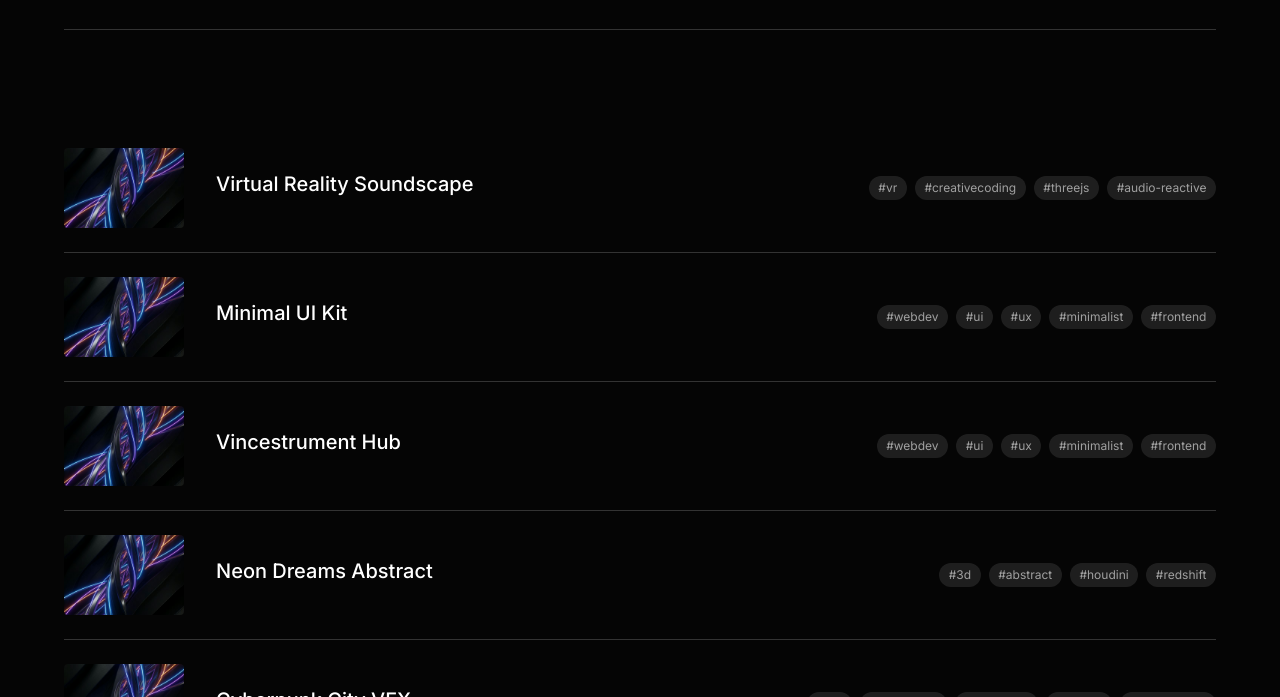
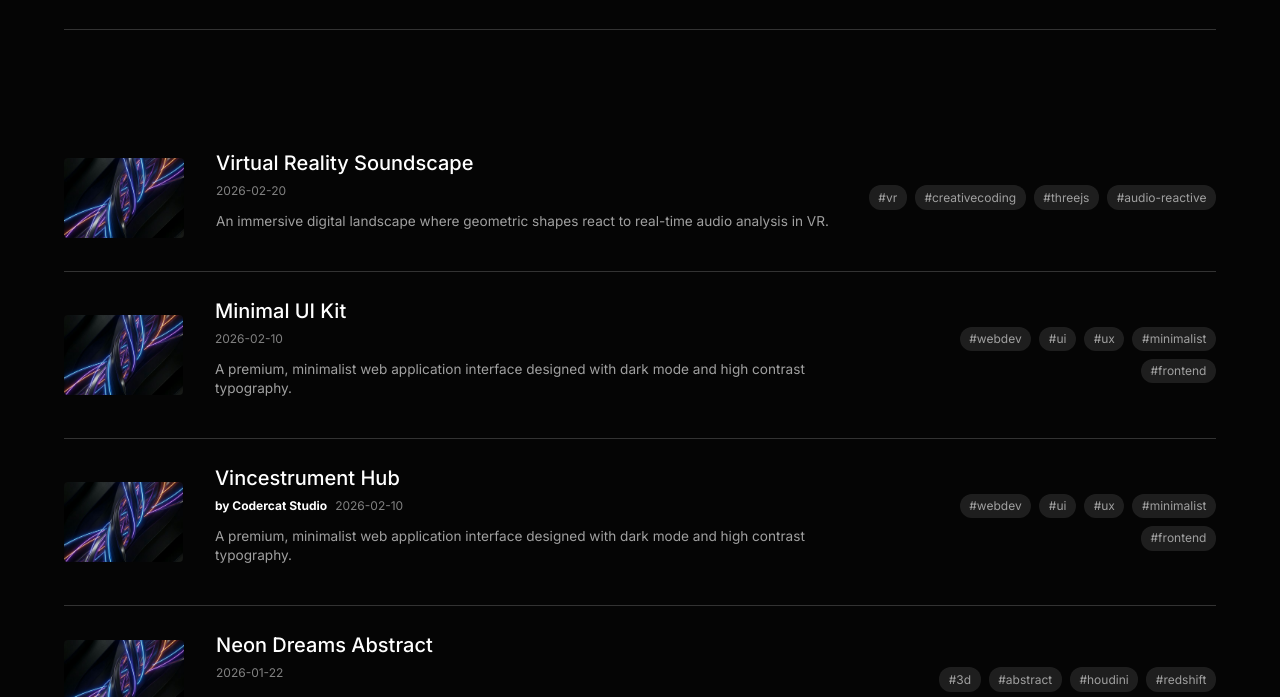
Before and after one commit to drmbt/portfolio, a website built with Vite: page index.html in a window 1280 px wide. Both pictures are taken after a click on the button 1199 px from the left and 82 px from the top of the page. Shown: the part 103-800 px from the top of the page. Built offline with nearby package versions, Linux system fonts and the light colour scheme.

Commit message:
Add author, date, and description metadata rendering to grid

```diff
--- a/public/projects/index.json
+++ b/public/projects/index.json
@@ -42,6 +42,7 @@
   },
   {
     "title": "Vincestrument Hub",
+    "author": "Codercat Studio",
     "description": "A premium, minimalist web application interface designed with dark mode and high contrast typography.",
     "hashtags": [
       "webdev",
--- a/src/main.js
+++ b/src/main.js
@@ -172,12 +172,17 @@ class PortfolioApp {
         .map(tag => `<span class="hashtag" data-tag="${tag}">#${tag}</span>`)
         .join('');
 
+      const authorHtml = project.author ? `<span class="project-author">by ${project.author}</span>` : '';
+      const dateHtml = project.date ? `<span class="project-date">${project.date}</span>` : '';
+      const metaRow = (authorHtml || dateHtml) ? `<div class="project-meta">${authorHtml} ${dateHtml}</div>` : '';
+
       card.innerHTML = `
         <img class="project-thumb" src="${project.thumb}" alt="${project.title}" loading="lazy" />
         <div class="project-info">
-          <div>
+          <div class="project-info-content">
             <h2 class="project-title">${project.title}</h2>
-            ${this.viewMode === 'list' ? `<p class="project-desc">${project.description}</p>` : ''}
+            ${metaRow}
+            <p class="project-desc">${project.description}</p>
           </div>
           <div class="project-hashtags">
             ${tagsHtml}
--- a/src/style.css
+++ b/src/style.css
@@ -262,7 +262,37 @@ body {
 .project-title {
   font-size: 1.25rem;
   font-weight: 500;
-  margin-bottom: 0.5rem;
+  margin-bottom: 0.25rem;
+}
+
+.project-meta {
+  font-size: 0.75rem;
+  color: var(--text-secondary);
+  margin-bottom: 0.75rem;
+  display: flex;
+  gap: 0.5rem;
+  align-items: center;
+}
+
+.project-date {
+  opacity: 0.8;
+}
+
+.project-author {
+  font-weight: 600;
+  color: var(--text-primary);
+}
+
+.project-desc {
+  font-size: 0.85rem;
+  color: var(--text-secondary);
+  line-height: 1.4;
+  margin-bottom: 1rem;
+  display: -webkit-box;
+  -webkit-line-clamp: 3;
+  line-clamp: 3;
+  -webkit-box-orient: vertical;
+  overflow: hidden;
 }
 
 .project-hashtags {
```
Also changed, not shown: public/projects/vincetrument/index.html (+1 -0 lines).
